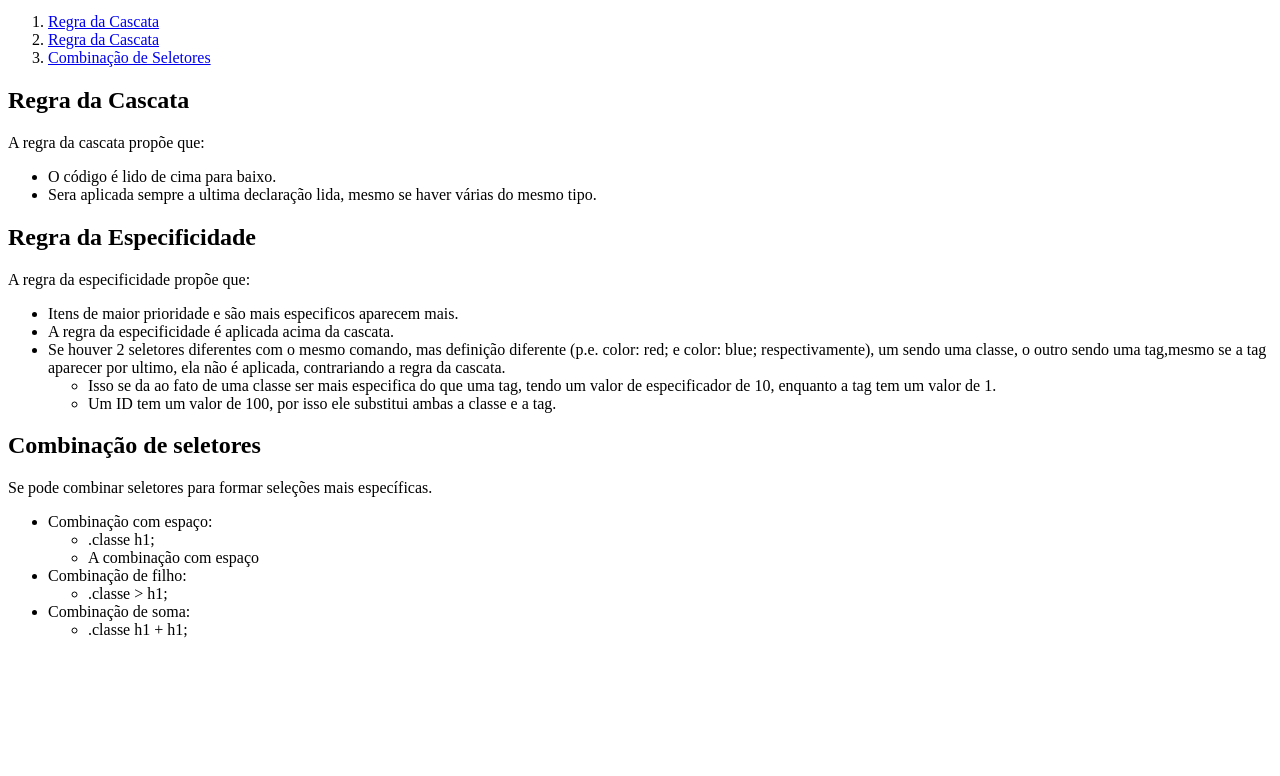
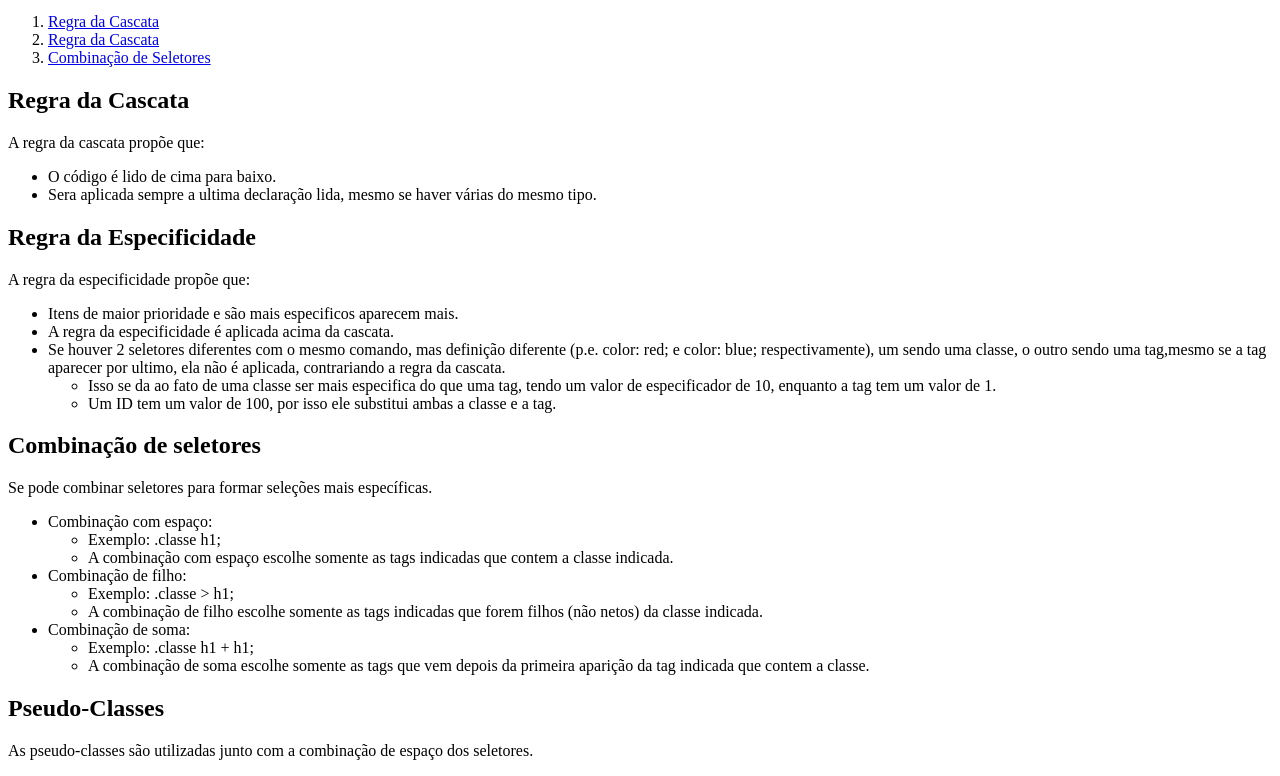
Before and after one commit to Samuel-Oliveira-Borba/tudo-oq-foi-aprendido, a plain HTML site: page index.html in a window 1280 px wide. Shown: the part 101-877 px from the top of the page. Before the commit the page ends 800 px from the top, so only its background shows below. Drawn offline with Linux system fonts and the light colour scheme.

Commit message:
Primeiro Update do HTML

```diff
--- a/index.html
+++ b/index.html
@@ -68,29 +68,40 @@
                 <li>Combinação com espaço:
                     <ul>
                         <li>
-                            .classe h1;
+                            Exemplo: .classe h1;
                         </li>
                         <li>
-                            A combinação com espaço
+                            A combinação com espaço escolhe somente as tags indicadas que contem a classe indicada.
                         </li>
                     </ul>
                 </li>
                 <li>Combinação de filho:
                     <ul>
                         <li>
-                            .classe > h1;
+                            Exemplo: .classe > h1;
+                        </li>
+                        <li>
+                            A combinação de filho escolhe somente as tags indicadas que forem filhos (não netos) da classe indicada.
                         </li>
                     </ul>
                 </li>
                 <li>Combinação de soma:
                     <ul>
                         <li>
-                            .classe h1 + h1;
+                            Exemplo: .classe h1 + h1;
+                        </li>
+                        <li>
+                            A combinação de soma escolhe somente as tags que vem depois da primeira aparição da tag indicada que contem a classe.
                         </li>
                     </ul>
                 </li>
             </ul>
         </section>
+        <section class="pseudo-classe">
+            <h2>Pseudo-Classes</h2>
+            <p>As pseudo-classes são utilizadas junto com a combinação de espaço dos seletores. </p>
+
+        </section>
     </main>
 </body>
 </html>
```
